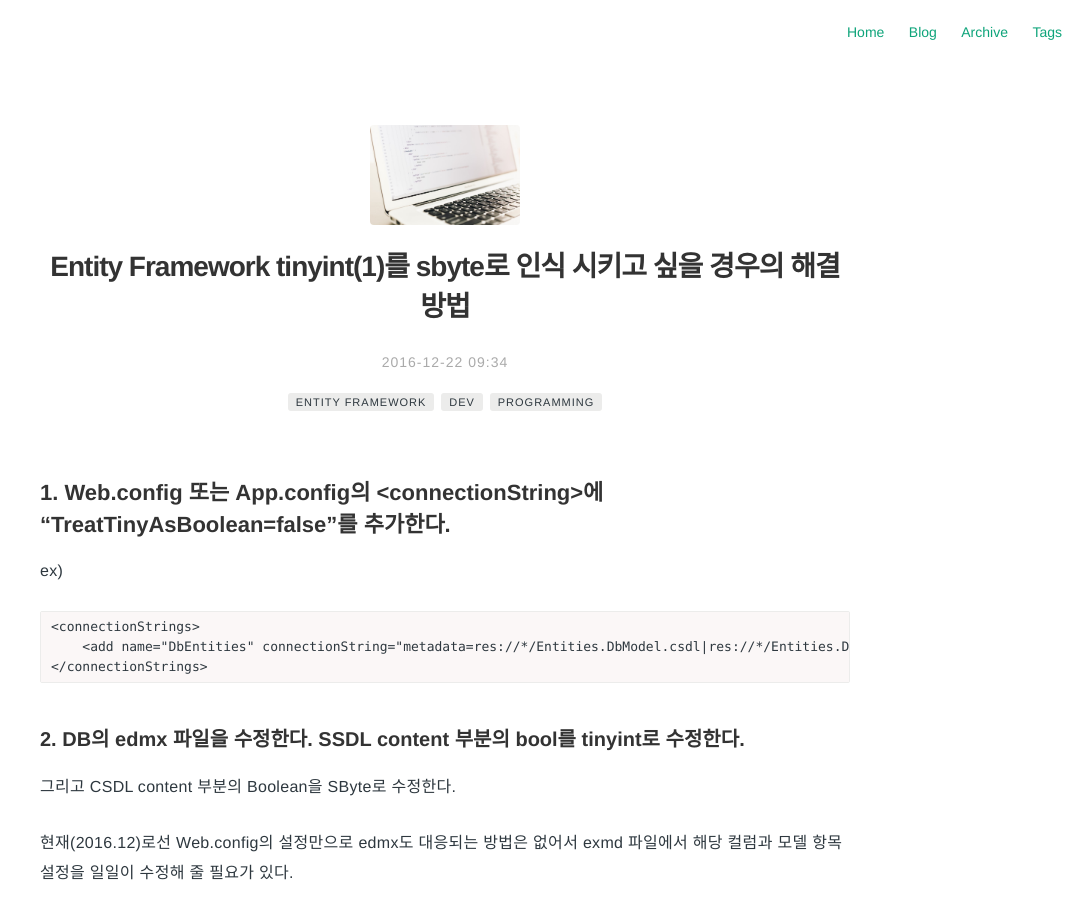
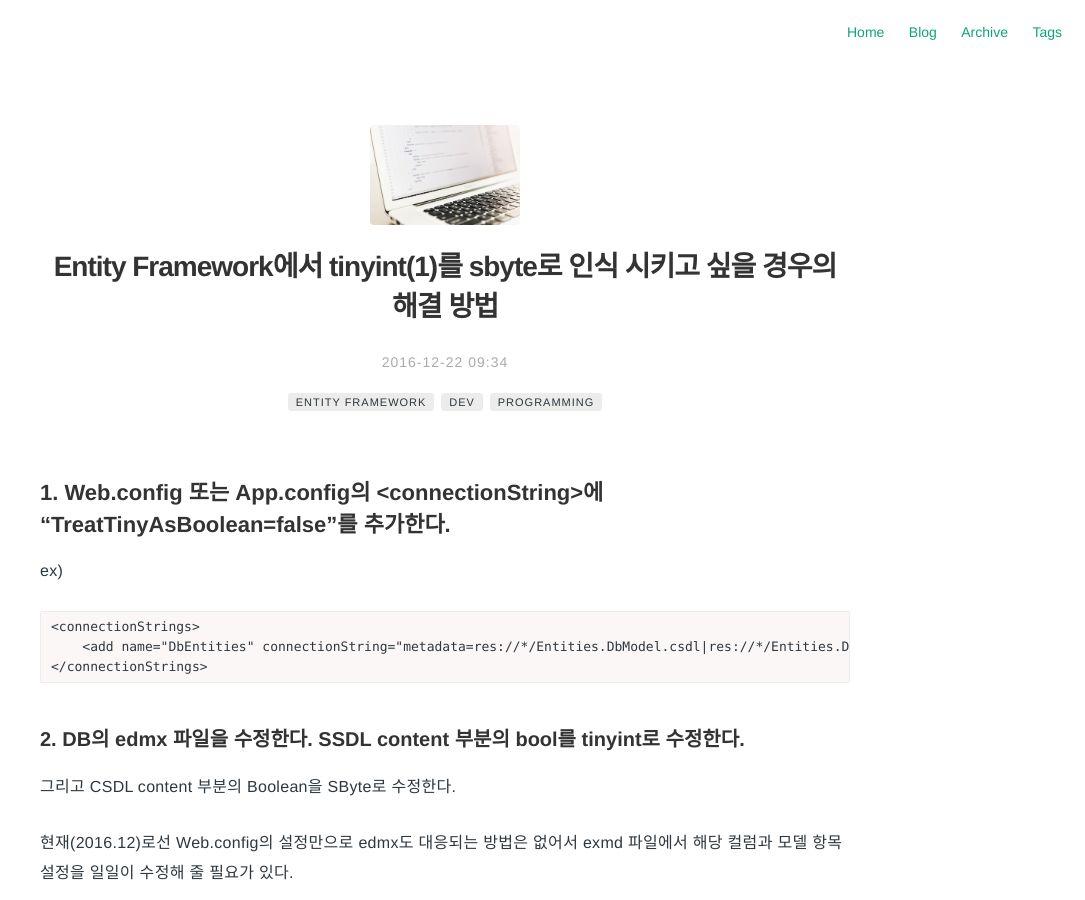
Before and after one commit to Pie001/pie001.github.io, a Jekyll site: the page built from _posts/2016-12-22-0049.md, in a window 1280 px wide and 900 px high. Shown: the whole window, without its empty margins (195-1280 px from the left). Built offline with Jekyll 4.4.1, drawn with Linux system fonts in a browser that asks for light colours; comment, search, counter and statistics services are not loaded.

Commit message:
Update 2016-12-22-0049.md

```diff
--- a/_posts/2016-12-22-0049.md
+++ b/_posts/2016-12-22-0049.md
@@ -1,5 +1,5 @@
 ---
-title: Entity Framework tinyint(1)를 sbyte로 인식 시키고 싶을 경우의 해결 방법
+title: Entity Framework에서 tinyint(1)를 sbyte로 인식 시키고 싶을 경우의 해결 방법
 layout: post
 date:  2016-12-22 09:34
 image: /assets/images/post_header.jpg
@@ -13,7 +13,7 @@ tag:
 - programming
 category: blog
 author: pie
-description: Entity Framework tinyint(1)를 sbyte로 인식 시키고 싶을 경우의 해결 방법
+description: Entity Framework에서 tinyint(1)를 sbyte로 인식 시키고 싶을 경우의 해결 방법
 ---
 
 ## 1. Web.config 또는 App.config의 <connectionString\>에 "TreatTinyAsBoolean=false"를 추가한다.
```
